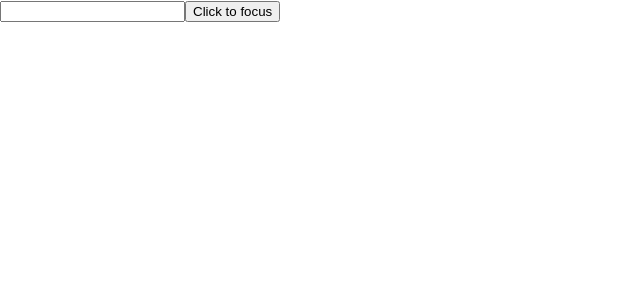
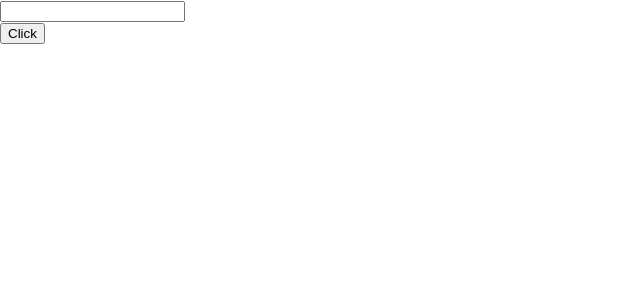
Before and after one commit to balajiat2106/CodeReact, a React (Create React App) app in the folder learnpuracomponents/: page / in a window 1280 px wide. Shown: the top 300 px of the page, without its empty margins (0-640 px from the left). Built offline with nearby package versions, Linux system fonts and the light colour scheme.

Commit message:
Forward ref

```diff
--- a/learnpuracomponents/src/App.js
+++ b/learnpuracomponents/src/App.js
@@ -2,13 +2,15 @@ import React from 'react';
 import ParentComp from './components/ParentComp';
 import Ref from './components/Ref';
 import ClasswithRef from './components/ClasswithRef';
+import ParentRef from './components/ParentRef';
 
 function App() {
   return (
     <div>
       {/* <ParentComp/> */}
       {/* <Ref/> */}
-      <ClasswithRef/>
+      {/* <ClasswithRef/> */}
+      <ParentRef/>
     </div>
   );
 }
--- /dev/null
+++ b/learnpuracomponents/src/components/ChildInputComp.js
@@ -0,0 +1,11 @@
+import React from 'react'
+
+const ChildInputComp=React.forwardRef((props,ref)=> {
+    return (
+        <div>
+            <input type="text" ref={ref}/>
+        </div>
+    )
+})
+
+export default ChildInputComp
--- /dev/null
+++ b/learnpuracomponents/src/components/ParentRef.js
@@ -0,0 +1,24 @@
+import React, { Component } from "react";
+import ChildInputComp from "./ChildInputComp";
+
+export class ParentRef extends Component {
+  constructor(props) {
+    super(props);
+
+    this.inputCompRef = React.createRef();
+  }
+
+  clickHandler = () => {
+    this.inputCompRef.current.focus();
+  };
+  render() {
+    return (
+      <div>
+        <ChildInputComp ref={this.inputCompRef} />
+        <button onClick={this.clickHandler}>Click</button>
+      </div>
+    );
+  }
+}
+
+export default ParentRef;
```
